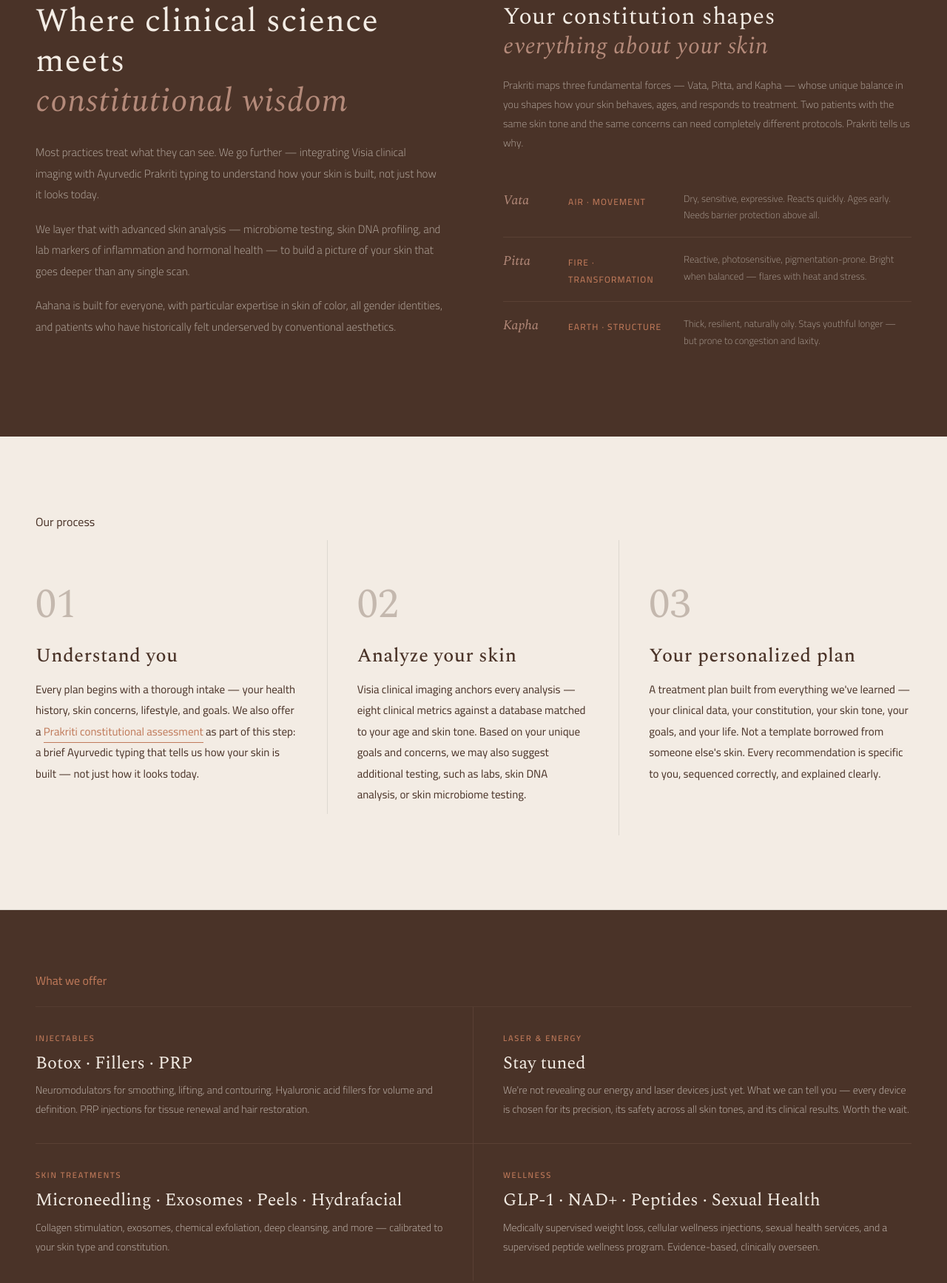
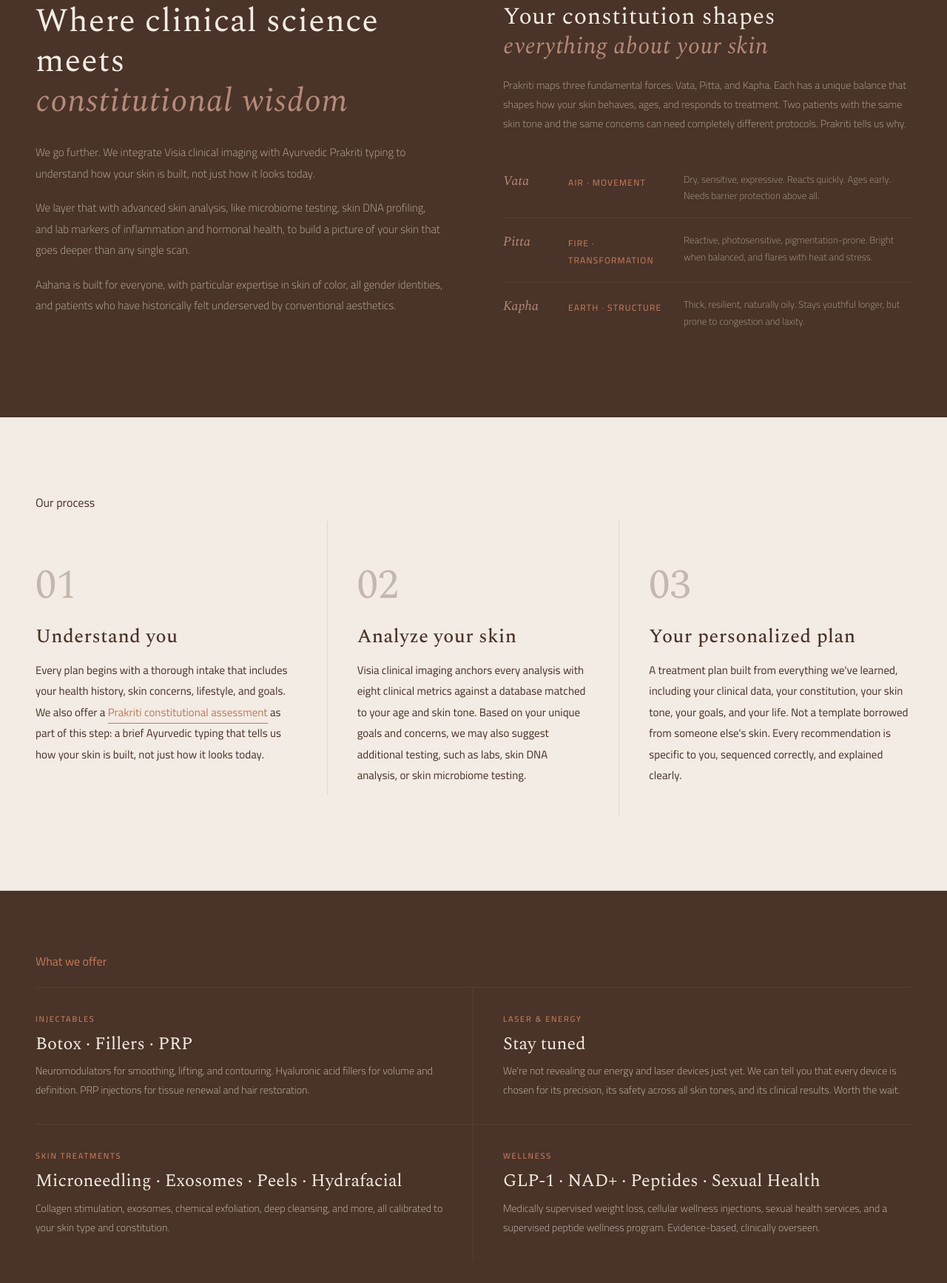
Before and after one commit to shankar-aahana/aahana-website, a plain HTML site: page index.html in a window 1280 px wide. Shown: the part 955-2689 px from the top of the page at 74% size. Drawn offline with nearby package versions, Linux system fonts and the light colour scheme; a script that the page names is missing.

Commit message:
Update index.html

```diff
--- a/index.html
+++ b/index.html
@@ -655,10 +655,10 @@
         Where clinical science meets<br><em style="font-style:italic;color:var(--clay)">constitutional wisdom</em>
       </h2>
       <p style="font-size:15px;font-weight:300;line-height:1.9;color:rgba(243,236,228,.65);margin-bottom:18px">
-        Most practices treat what they can see. We go further — integrating Visia clinical imaging with Ayurvedic Prakriti typing to understand how your skin is built, not just how it looks today.
+        We go further. We integrate Visia clinical imaging with Ayurvedic Prakriti typing to understand how your skin is built, not just how it looks today.
       </p>
       <p style="font-size:15px;font-weight:300;line-height:1.9;color:rgba(243,236,228,.65);margin-bottom:18px">
-        We layer that with advanced skin analysis — microbiome testing, skin DNA profiling, and lab markers of inflammation and hormonal health — to build a picture of your skin that goes deeper than any single scan.
+        We layer that with advanced skin analysis, like microbiome testing, skin DNA profiling, and lab markers of inflammation and hormonal health, to build a picture of your skin that goes deeper than any single scan.
       </p>
       <p style="font-size:15px;font-weight:300;line-height:1.9;color:rgba(243,236,228,.65)">
         Aahana is built for everyone, with particular expertise in skin of color, all gender identities, and patients who have historically felt underserved by conventional aesthetics.
@@ -672,7 +672,7 @@
         Your constitution shapes<br><em style="font-style:italic;color:var(--clay)">everything about your skin</em>
       </h2>
       <p style="font-size:14px;font-weight:300;line-height:1.85;color:rgba(243,236,228,.6);margin-bottom:32px">
-        Prakriti maps three fundamental forces — Vata, Pitta, and Kapha — whose unique balance in you shapes how your skin behaves, ages, and responds to treatment. Two patients with the same skin tone and the same concerns can need completely different protocols. Prakriti tells us why.
+        Prakriti maps three fundamental forces: Vata, Pitta, and Kapha. Each has a unique balance that shapes how your skin behaves, ages, and responds to treatment. Two patients with the same skin tone and the same concerns can need completely different protocols. Prakriti tells us why.
       </p>
       <div class="dosha-stack">
         <div class="dosha-row">
@@ -683,12 +683,12 @@
         <div class="dosha-row">
           <div class="dosha-name-sm">Pitta</div>
           <div class="dosha-principle-sm">Fire · Transformation</div>
-          <div class="dosha-desc-sm">Reactive, photosensitive, pigmentation-prone. Bright when balanced — flares with heat and stress.</div>
+          <div class="dosha-desc-sm">Reactive, photosensitive, pigmentation-prone. Bright when balanced, and flares with heat and stress.</div>
         </div>
         <div class="dosha-row">
           <div class="dosha-name-sm">Kapha</div>
           <div class="dosha-principle-sm">Earth · Structure</div>
-          <div class="dosha-desc-sm">Thick, resilient, naturally oily. Stays youthful longer — but prone to congestion and laxity.</div>
+          <div class="dosha-desc-sm">Thick, resilient, naturally oily. Stays youthful longer, but prone to congestion and laxity.</div>
         </div>
       </div>
     </div>
@@ -701,19 +701,19 @@
 
       <div class="pillar-num">01</div>
       <h3>Understand you</h3>
-      <p>Every plan begins with a thorough intake — your health history, skin concerns, lifestyle, and goals. We also offer a <a href="#ayurveda" style="color:var(--terra);text-decoration:none;border-bottom:0.5px solid var(--terra)">Prakriti constitutional assessment</a> as part of this step: a brief Ayurvedic typing that tells us how your skin is built — not just how it looks today.</p>
+      <p>Every plan begins with a thorough intake that includes your health history, skin concerns, lifestyle, and goals. We also offer a <a href="#ayurveda" style="color:var(--terra);text-decoration:none;border-bottom:0.5px solid var(--terra)">Prakriti constitutional assessment</a> as part of this step: a brief Ayurvedic typing that tells us how your skin is built, not just how it looks today.</p>
     </div>
     <div class="pillar reveal">
 
       <div class="pillar-num">02</div>
       <h3>Analyze your skin</h3>
-      <p>Visia clinical imaging anchors every analysis — eight clinical metrics against a database matched to your age and skin tone. Based on your unique goals and concerns, we may also suggest additional testing, such as labs, skin DNA analysis, or skin microbiome testing.</p>
+      <p>Visia clinical imaging anchors every analysis with eight clinical metrics against a database matched to your age and skin tone. Based on your unique goals and concerns, we may also suggest additional testing, such as labs, skin DNA analysis, or skin microbiome testing.</p>
     </div>
     <div class="pillar reveal">
 
       <div class="pillar-num">03</div>
       <h3>Your personalized plan</h3>
-      <p>A treatment plan built from everything we've learned — your clinical data, your constitution, your skin tone, your goals, and your life. Not a template borrowed from someone else's skin. Every recommendation is specific to you, sequenced correctly, and explained clearly.</p>
+      <p>A treatment plan built from everything we've learned, including your clinical data, your constitution, your skin tone, your goals, and your life. Not a template borrowed from someone else's skin. Every recommendation is specific to you, sequenced correctly, and explained clearly.</p>
     </div>
   </div>
 </section>
@@ -735,12 +735,12 @@
     <div class="service-item reveal">
       <div class="service-cat">Laser & Energy</div>
       <h4>Stay tuned</h4>
-      <p>We're not revealing our energy and laser devices just yet. What we can tell you — every device is chosen for its precision, its safety across all skin tones, and its clinical results. Worth the wait.</p>
+      <p>We're not revealing our energy and laser devices just yet. We can tell you that every device is chosen for its precision, its safety across all skin tones, and its clinical results. Worth the wait.</p>
     </div>
     <div class="service-item reveal">
       <div class="service-cat">Skin Treatments</div>
       <h4>Microneedling · Exosomes · Peels · Hydrafacial</h4>
-      <p>Collagen stimulation, exosomes, chemical exfoliation, deep cleansing, and more — calibrated to your skin type and constitution.</p>
+      <p>Collagen stimulation, exosomes, chemical exfoliation, deep cleansing, and more, all calibrated to your skin type and constitution.</p>
     </div>
     <div class="service-item reveal">
       <div class="service-cat">Wellness</div>
@@ -760,8 +760,8 @@
     <div class="dr-card">
       <div class="dr-name">Dr. Shankar Mundluru</div>
       <div class="dr-creds">MD · MBA · Medical Aesthetics</div>
-      <div class="dr-detail">Dr. Shankar Mundluru is the founder of Aahana Medical Aesthetics and a physician trained at Duke University, Boston University School of Medicine, and the Wharton School — bringing a rare combination of clinical depth, scientific rigor, and business acumen to the practice of medical aesthetics.</div>
-      <div class="dr-detail">Before founding Aahana, he served as an executive at a luxury skincare brand and continues to advise healthcare innovation startups and venture capital investors — keeping him at the forefront of emerging technology and clinical innovations.</div>
+      <div class="dr-detail">Dr. Shankar Mundluru is the founder of Aahana Medical Aesthetics and a physician trained at Duke University, Boston University School of Medicine, and the Wharton School. He brings a rare combination of clinical depth, scientific rigor, and business acumen to the practice of medical aesthetics.</div>
+      <div class="dr-detail">Before founding Aahana, he served as an executive at a luxury skincare brand and continues to advise healthcare innovation startups and venture capital investors, keeping him at the forefront of emerging technology and clinical innovations.</div>
       <div class="dr-detail">His clinical focus is the intersection of Western medical aesthetics and Ayurvedic constitutional medicine, with deep expertise in skin of color across all skin tones and all gender identities.</div>
     </div>
   </div>
@@ -769,13 +769,13 @@
     <div class="section-label">The practice</div>
     <h2>Physician-led.<br>Every step.</h2>
     <p>
-      At most medical aesthetics practices, a physician signs off on a treatment plan and someone else delivers it — sometimes without the doctor ever setting foot in the clinic. At Aahana, Dr. Shankar leads all medical consultations and treatments directly, setting the standard of care for every patient, every time.
+      At most medical aesthetics practices, a physician signs off on a treatment plan and someone else delivers it, sometimes without the doctor ever setting foot in the clinic. At Aahana, Dr. Shankar leads all medical consultations and treatments directly, setting the standard of care for every patient, every time.
     </p>
     <p>
       Our licensed aesthetician performs Hydrafacial and VI Peel treatments under Dr. Shankar's direct clinical oversight. Every provider at Aahana works within a physician-led framework. That's not the industry standard. It's ours.
     </p>
     <p>
-      Aahana is built for everyone — with particular expertise in skin of color across all skin tones, all genders, and all backgrounds, including patients who have felt overlooked, rushed, or underserved by conventional aesthetics. Every person deserves a plan built specifically for their skin.
+      Aahana is built for everyone, with particular expertise in skin of color across all skin tones, all genders, and all backgrounds, including patients who have felt overlooked, rushed, or underserved by conventional aesthetics. Every person deserves a plan built specifically for their skin.
     </p>
   </div>
 </section>
```
